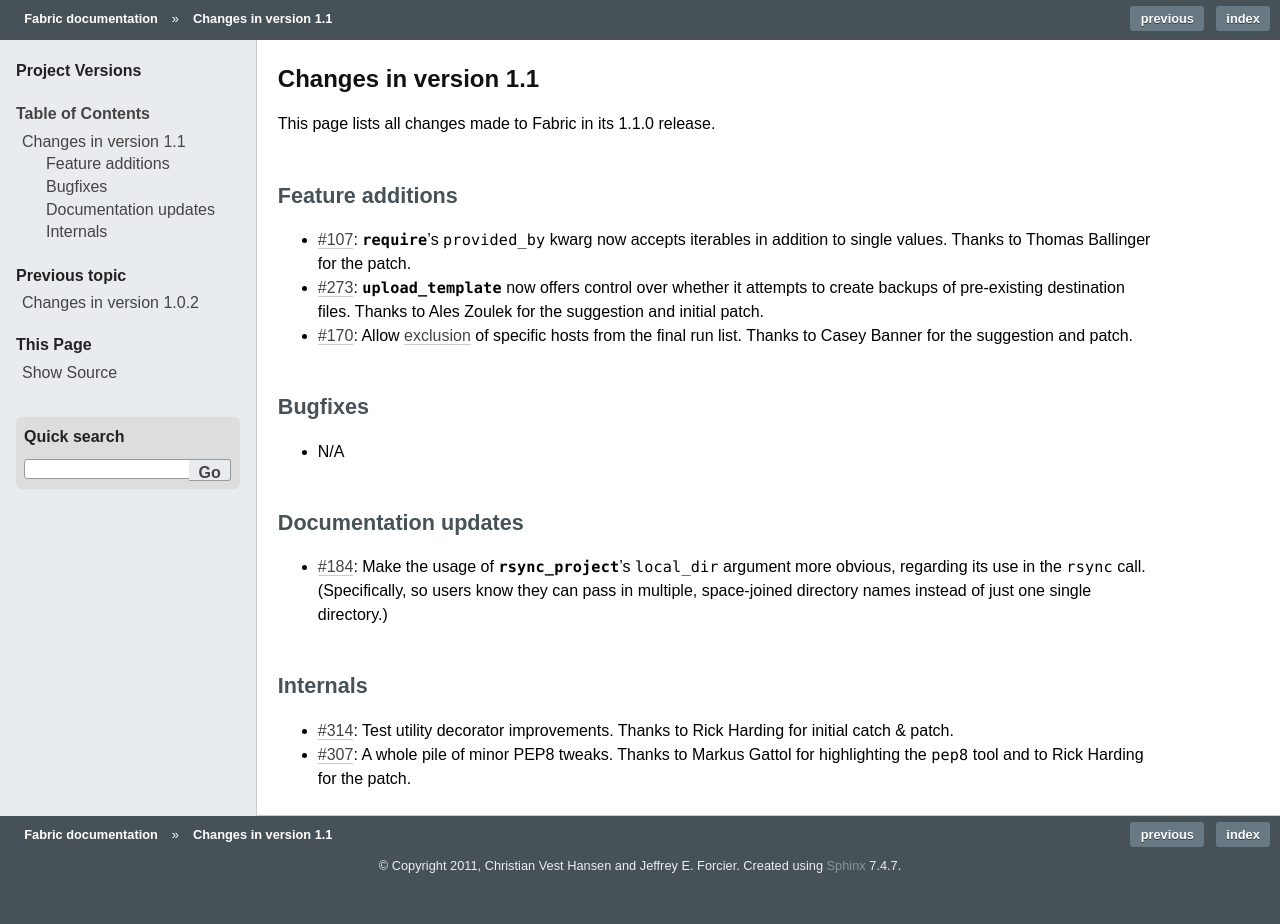
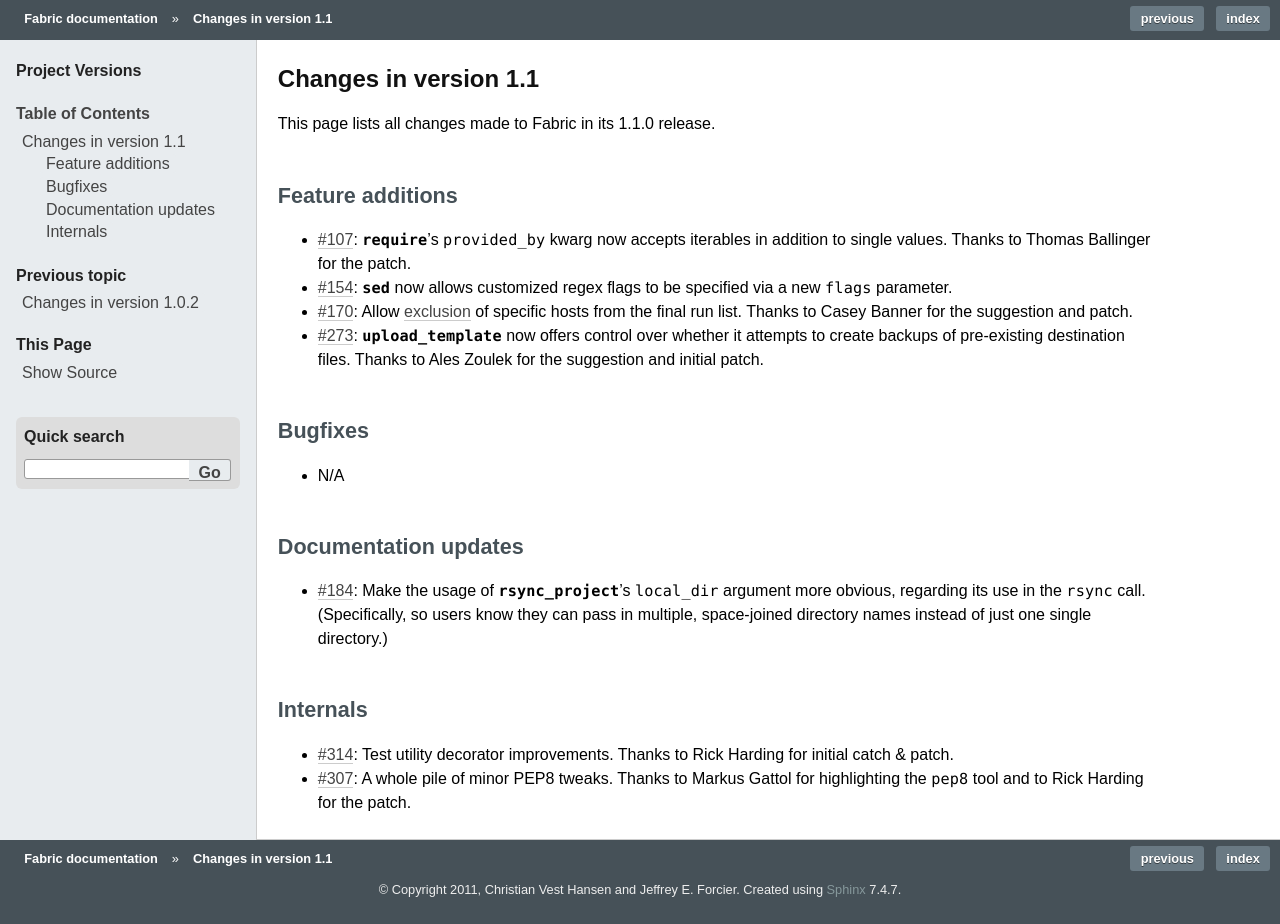
Before and after one commit to fabric/fabric, a Sphinx documentation site: the page built from docs/changes/1.1.rst, in a window 1280 px wide. Built offline with Sphinx 7.4.7, drawn with Linux system fonts in a browser that asks for light colours; the version number could not be read and is left out; before the commit the page ends 900 px from its top, so only the background shows below that.

Commit message:
Update case-insensitive sed flag to be generic.
Also beef up docs. Re #154

```diff
--- a/docs/changes/1.1.rst
+++ b/docs/changes/1.1.rst
@@ -11,11 +11,13 @@
 * :issue:`107`: `~fabric.operations.require`'s ``provided_by`` kwarg now
   accepts iterables in addition to single values. Thanks to Thomas Ballinger
   for the patch.
+* :issue:`154`: `~fabric.contrib.files.sed` now allows customized regex flags
+  to be specified via a new ``flags`` parameter.
+* :issue:`170`: Allow :ref:`exclusion <excluding-hosts>` of specific hosts from
+  the final run list. Thanks to Casey Banner for the suggestion and patch.
 * :issue:`273`: `~fabric.contrib.files.upload_template` now offers control over
   whether it attempts to create backups of pre-existing destination files.
   Thanks to Ales Zoulek for the suggestion and initial patch.
-* :issue:`170`: Allow :ref:`exclusion <excluding-hosts>` of specific hosts from
-  the final run list. Thanks to Casey Banner for the suggestion and patch.
 
 Bugfixes
 ========
```
Also changed, not shown: 1 other file.
